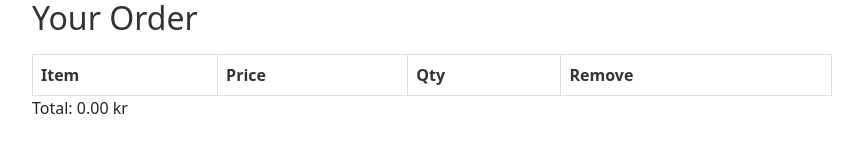
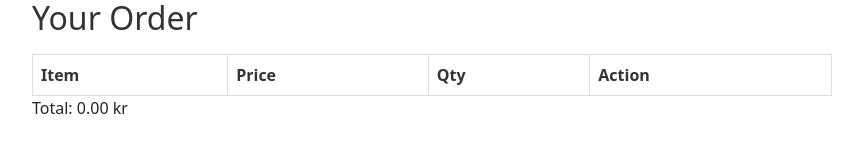
Before and after one commit to MikaelEngvall/fastfood-ordering-app, a React (Create React App) app: page / in a window 1280 px wide. Shown: the part 337-482 px from the top of the page, without its empty margins (208-1071 px from the left). Built offline with nearby package versions, Linux system fonts and the light colour scheme.

Commit message:
Changed Remove to Action in the Order table

```diff
--- a/src/App.js
+++ b/src/App.js
@@ -86,7 +86,7 @@ const App = () => {
               <th>Item</th>
               <th>Price</th>
               <th>Qty</th>
-              <th>Remove</th>
+              <th>Action</th>
             </tr>
           </thead>
           <tbody>
```
